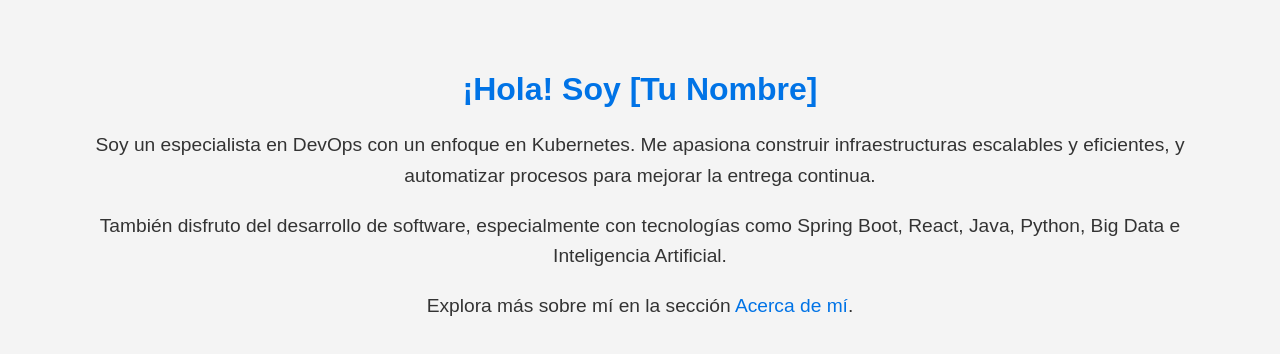
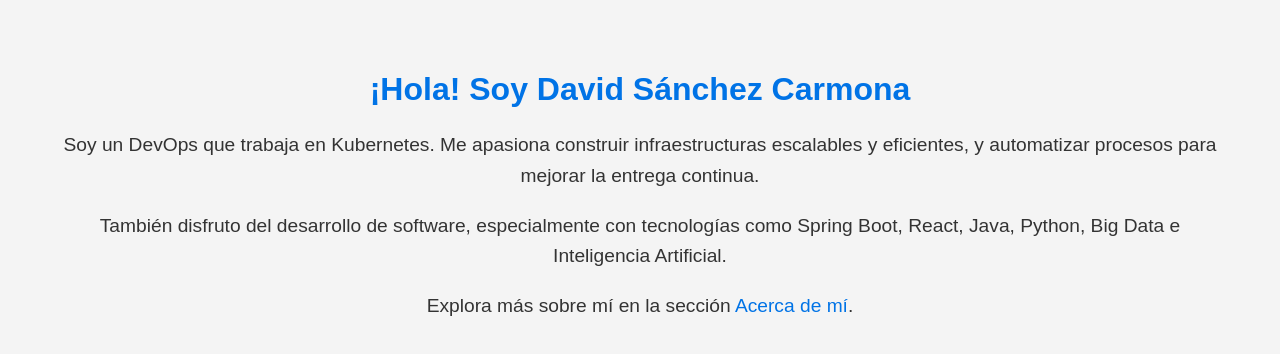
Before and after one commit to dcarmona8/about_me, a plain HTML site: page index.html in a window 1280 px wide. Drawn offline with Linux system fonts and the light colour scheme.

Commit message:
Update index.html

```diff
--- a/index.html
+++ b/index.html
@@ -34,9 +34,9 @@
 </head>
 <body>
     <div class="container">
-        <h1>¡Hola! Soy [Tu Nombre]</h1>
+        <h1>¡Hola! Soy David Sánchez Carmona</h1>
         <p>
-            Soy un especialista en DevOps con un enfoque en Kubernetes. Me apasiona construir infraestructuras escalables y eficientes, y automatizar procesos para mejorar la entrega continua.
+            Soy un DevOps que trabaja en Kubernetes. Me apasiona construir infraestructuras escalables y eficientes, y automatizar procesos para mejorar la entrega continua.
         </p>
         <p>
             También disfruto del desarrollo de software, especialmente con tecnologías como Spring Boot, React, Java, Python, Big Data e Inteligencia Artificial.
```
